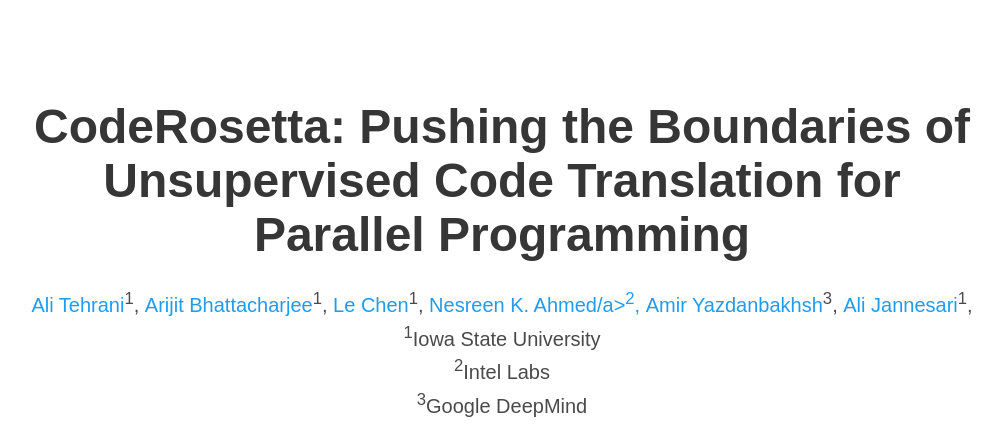
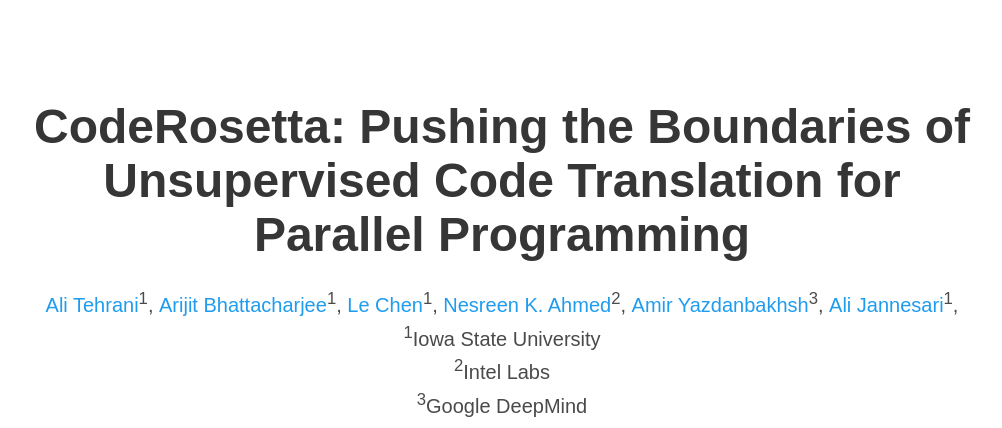
Before and after one commit to CodeRosetta/coderosetta.github.io, a plain HTML site: page index.html in a window 1280 px wide. Shown: the top 428 px of the page, without its empty margins (138-1140 px from the left). Drawn offline with nearby package versions, Linux system fonts and the light colour scheme; some icons are missing; a web font is replaced by a local one.

Commit message:
fixing tag

```diff
--- a/index.html
+++ b/index.html
@@ -67,7 +67,7 @@
               <a href="https://www.cs.iastate.edu/lechen">Le Chen</a><sup>1</sup>,
             </span>
             <span class="author-block">
-              <a href="http://nesreenahmed.com/">Nesreen K. Ahmed/a><sup>2</sup>,
+              <a href="http://nesreenahmed.com/">Nesreen K. Ahmed</a><sup>2</sup>,
             </span>
             <span class="author-block">
               <a href="https://www.ayazdan.com/">Amir Yazdanbakhsh</a><sup>3</sup>,
```
